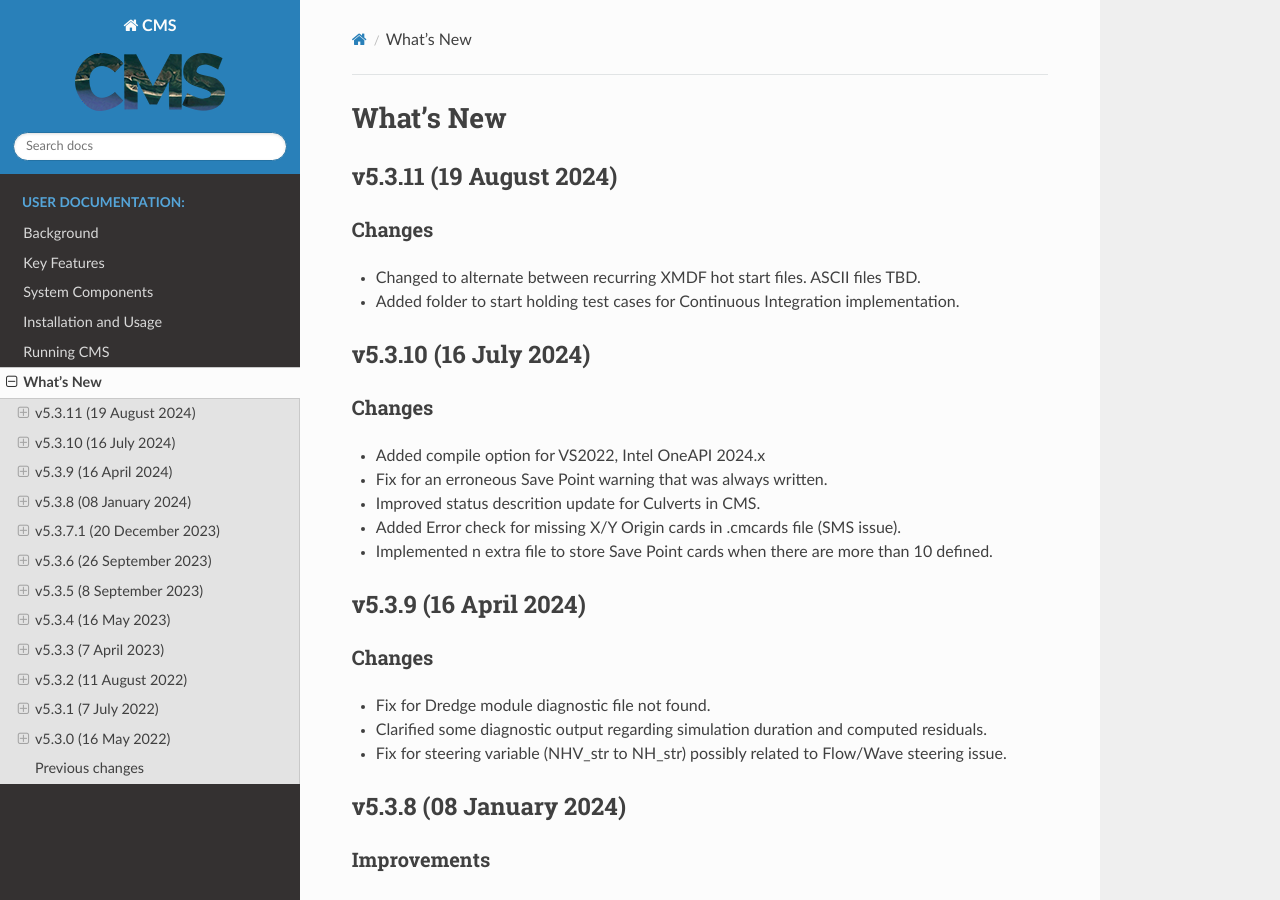
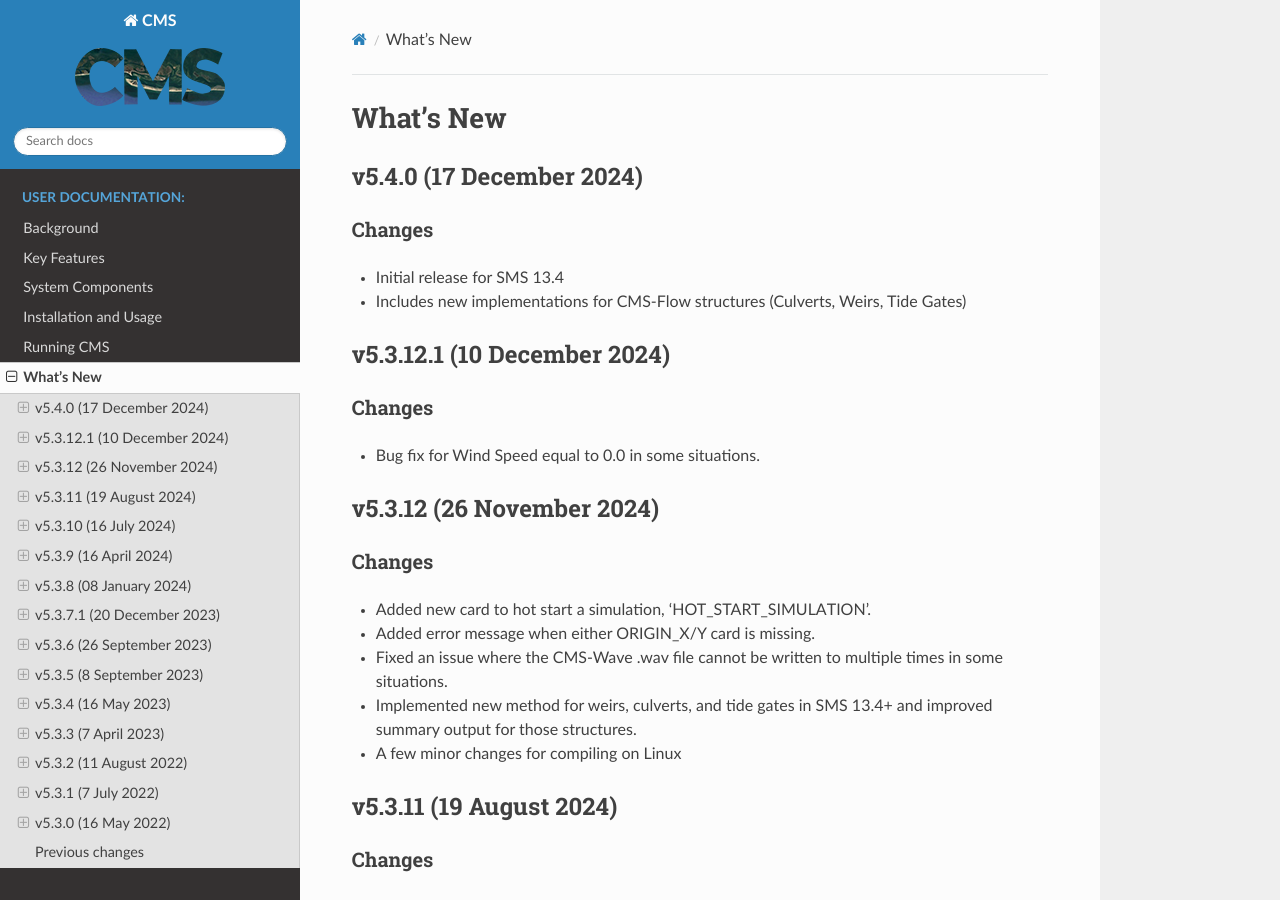
Before and after one commit to erdc/cms2d, a Sphinx documentation site: the page built from docs/user/whatsnew.rst, in a window 1280 px wide and 900 px high. Built offline with Sphinx 7.4.7 and the Read the Docs theme 3.1.0, drawn with Linux system fonts in a browser that asks for light colours.

Commit message:
Updated docs

```diff
--- a/docs/user/installation.rst
+++ b/docs/user/installation.rst
@@ -9,9 +9,9 @@ Windows
 -------
 - Microsoft Visual Studio 2019 (Community version is fine)
 - Intel oneAPI Base and HPC kits
-- `Get latest CMS 5.3 64-bit executable <https://cirpwiki.info/wiki/CMS_Releases>`_
+- `Get latest CMS 5.4 64-bit executable <https://cirpwiki.info/wiki/CMS_Releases>`_
 
-1) Install MS Visual Studio 2019
+1) Install MS Visual Studio 2019 or 2022
 	* Make sure **"Desktop development with C++"** is selected at a minimum
 2) Install Intel oneAPI Base kit (C++ language only)
 3) Install Intel oneAPI HPC kit (adds Fortran)
--- a/docs/user/whatsnew.rst
+++ b/docs/user/whatsnew.rst
@@ -1,5 +1,34 @@
 What's New
 ==========
+
+v5.4.0 (17 December 2024)
+-------------------------
+
+Changes
+^^^^^^^
+* Initial release for SMS 13.4
+* Includes new implementations for CMS-Flow structures (Culverts, Weirs, Tide Gates)
+
+
+v5.3.12.1 (10 December 2024)
+----------------------------
+
+Changes
+^^^^^^^
+* Bug fix for Wind Speed equal to 0.0 in some situations.
+
+
+v5.3.12 (26 November 2024)
+--------------------------
+
+Changes
+^^^^^^^
+* Added new card to hot start a simulation, 'HOT_START_SIMULATION'.
+* Added error message when either ORIGIN_X/Y card is missing.
+* Fixed an issue where the CMS-Wave .wav file cannot be written to multiple times in some situations.
+* Implemented new method for weirs, culverts, and tide gates in SMS 13.4+ and improved summary output for those structures.
+* A few minor changes for compiling on Linux
+
 
 v5.3.11 (19 August 2024)
 ------------------------
```
